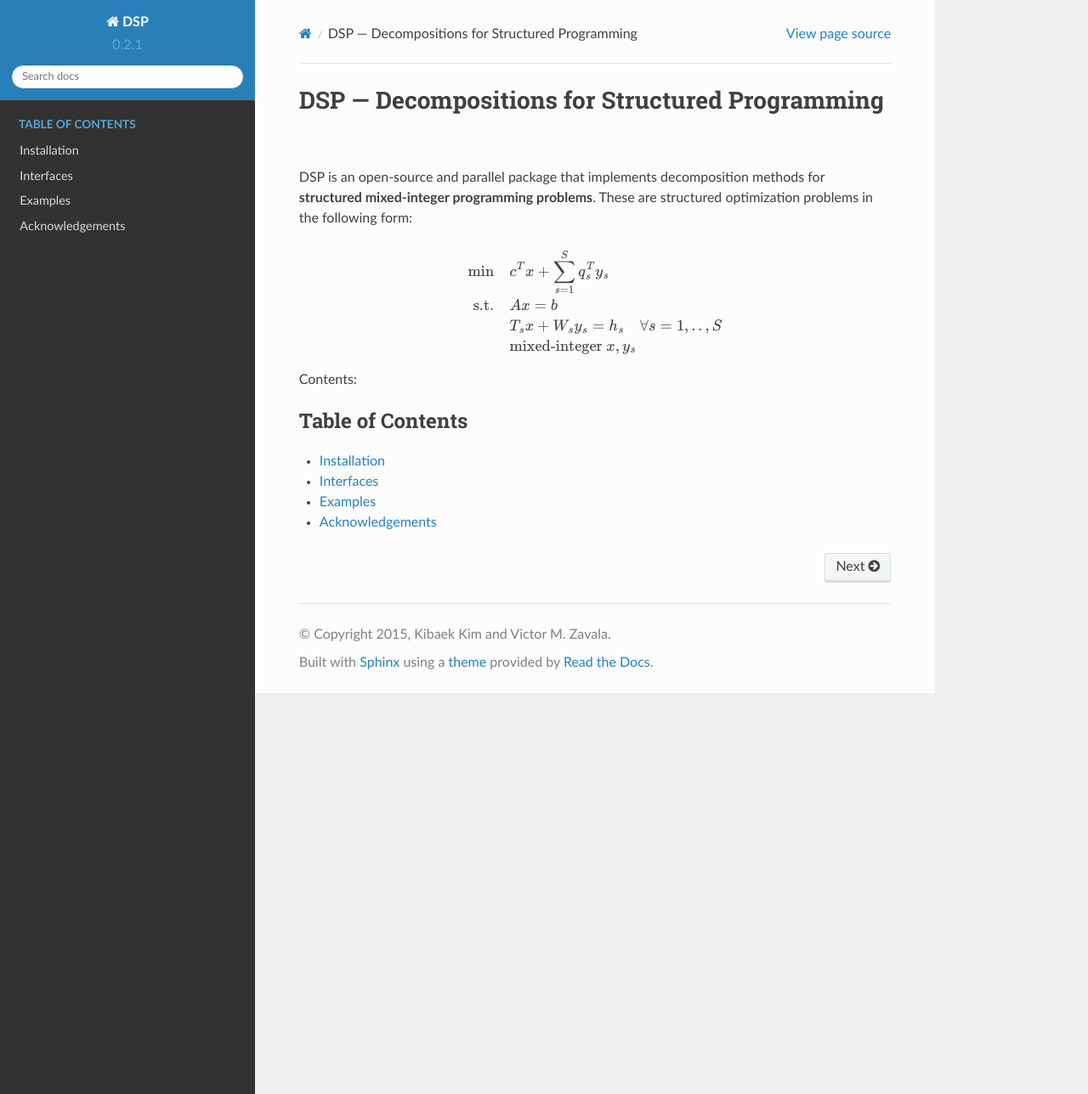
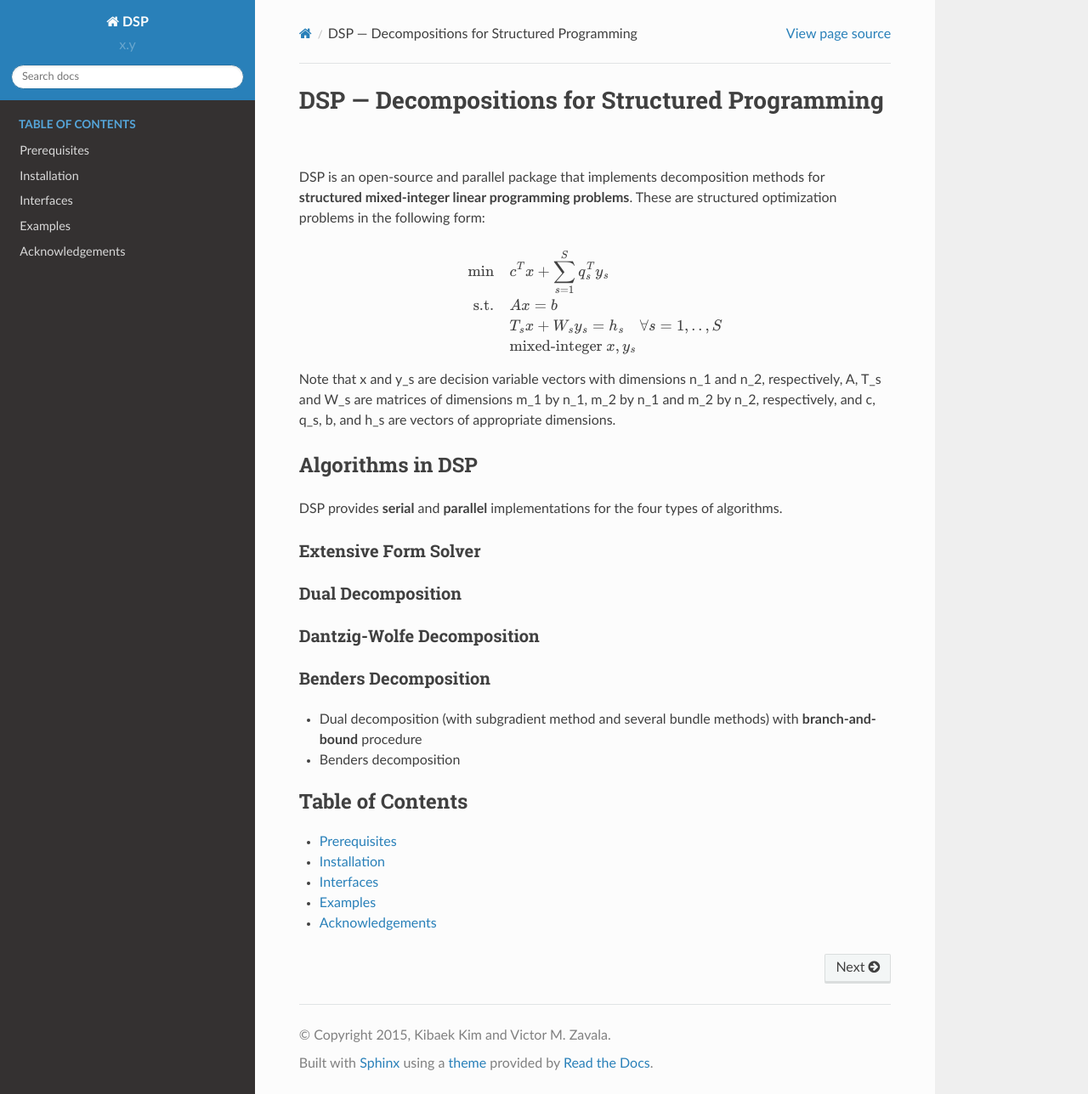
Before and after one commit to Argonne-National-Laboratory/DSP, a Sphinx documentation site: the page built from docs/index.rst, in a window 1280 px wide and 1288 px high. Shown: the whole window at 85% size. Built offline with Sphinx 7.4.7 and the Read the Docs theme 2.0.0, drawn with Linux system fonts in a browser that asks for light colours.

Commit message:
updating docs

```diff
--- a/docs/conf.py
+++ b/docs/conf.py
@@ -58,9 +58,9 @@ author = u'Kibaek Kim and Victor M. Zavala'
 # built documents.
 #
 # The short X.Y version.
-version = '0.2.1'
+version = 'x.y'
 # The full version, including alpha/beta/rc tags.
-release = '0.2.1'
+release = 'master'
 
 # The language for content autogenerated by Sphinx. Refer to documentation
 # for a list of supported languages.
--- a/docs/index.rst
+++ b/docs/index.rst
@@ -6,7 +6,8 @@
 DSP --- Decompositions for Structured Programming
 =================================================
 
-DSP is an open-source and parallel package that implements decomposition methods for **structured mixed-integer programming problems**.
+DSP is an open-source and parallel package that implements decomposition
+methods for **structured mixed-integer linear programming problems**.
 These are structured optimization problems in the following form:
 
 .. math::
@@ -17,12 +18,37 @@ These are structured optimization problems in the following form:
    & T_s x + W_s y_s = h_s \quad \forall s = 1, .., S \\
    & \text{mixed-integer } x, y_s
 
-Contents:
+Note that x and y_s are decision variable vectors with dimensions n_1 and n_2,
+respectively, A, T_s and W_s are matrices of dimensions m_1 by n_1, m_2 by n_1
+and m_2 by n_2, respectively, and c, q_s, b, and h_s are vectors of appropriate
+dimensions.
+
+Algorithms in DSP
+-----------------
+
+DSP provides **serial** and **parallel** implementations for the four types of algorithms.
+
+Extensive Form Solver
+^^^^^^^^^^^^^^^^^^^^^
+
+Dual Decomposition
+^^^^^^^^^^^^^^^^^^
+
+Dantzig-Wolfe Decomposition
+^^^^^^^^^^^^^^^^^^^^^^^^^^^
+
+Benders Decomposition
+^^^^^^^^^^^^^^^^^^^^^
+
+* Dual decomposition (with subgradient method and several bundle methods) with
+  **branch-and-bound** procedure
+* Benders decomposition
 
 .. toctree::
    :caption: Table of Contents
    :maxdepth: 1
 
+   prerequisites.rst
    installation.rst
    interface.rst
    examples.rst
```
Also changed, not shown: INSTALL.md (+7 -3 lines), docs/installation.rst (+10 -33 lines), docs/prerequisites.rst (added, +27 -0 lines), 1 other file.
